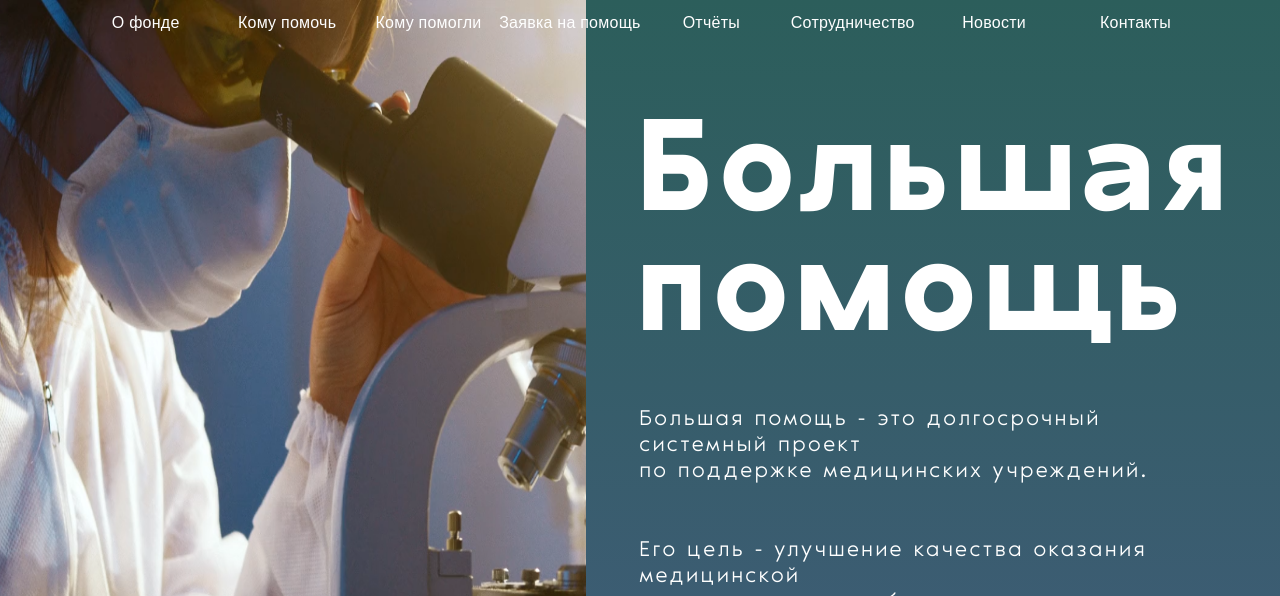
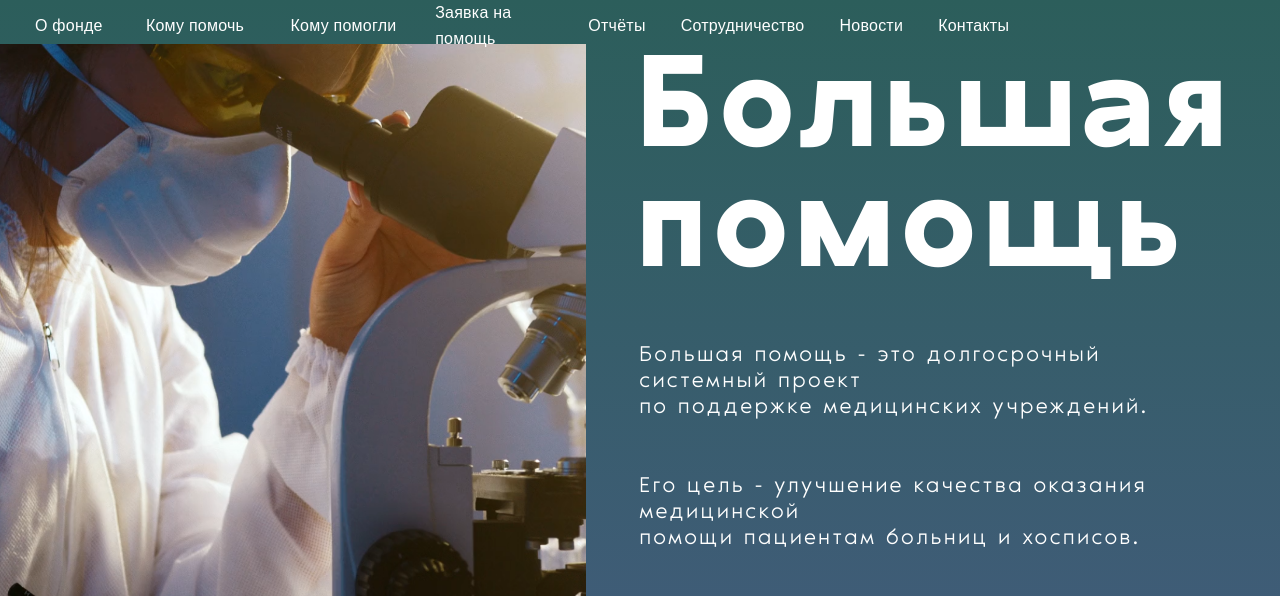
Before and after one commit to tootsieroll/bf_help, a website built with webpack: page src/index.html in a window 1280 px wide. Shown: the top 596 px of the page. Built offline with nearby package versions, Linux system fonts and the light colour scheme; a web font is replaced by a local one.

Commit message:
some fixes

```diff
--- a/src/styles/blocks/_section-main.scss
+++ b/src/styles/blocks/_section-main.scss
@@ -1,5 +1,6 @@
+@import url('https://fonts.googleapis.com/css2?family=Bona+Nova&family=Kdam+Thmor+Pro&family=Open+Sans:wght@300&family=Roboto:wght@100;300&display=swap');
 .nav {
-    display: grid;
+    display: flex;
     position: absolute;
     font-family: 'IBM Plex Sans', sans-serif;
     font-size: 16px;
@@ -9,11 +10,21 @@
     color: #FFFFFF;
 }
 .nav-menu {
-    display: grid;
-    grid-template-columns: repeat(8, 1fr);
-    justify-items: center;
-    margin-top: 10px;
-    margin-left: 75px;
+    display: flex;
+    justify-content: space-between;
+    align-items: center;
+}
+.nav-menu__option {
+    margin: 0 0 0 35px;
+}
+.option-a {
+    flex-basis: 9%;
+}
+.option-b {
+    flex-basis: 13%;
+}
+.option-c {
+    flex-basis: 13%;
 }
 .container {
     display: grid;
@@ -58,7 +69,7 @@
     flex-direction: row;
     flex-wrap: nowrap;
 }
-.container-pic {
+.container-pic__img {
     width: 1670px;
     height: 800px;
 }
--- a/src/templates/main-nav.html
+++ b/src/templates/main-nav.html
@@ -1,12 +1,12 @@
 <nav class="nav">
     <ul class="nav-menu">
-        <il class="nav-menu__option"><a href="#" style="color:#FFFF; text-decoration: none;">О фонде</a></il>
-        <il class="nav-menu__option"><a href="#" style="color:#FFFF; text-decoration: none;">Кому помочь</a></il>
-        <il class="nav-menu__option"><a href="#" style="color:#FFFF; text-decoration: none;">Кому помогли</a></il>
-        <il class="nav-menu__option"><a href="#" style="color:#FFFF; text-decoration: none;">Заявка на помощь</a></il>
-        <il class="nav-menu__option"><a href="#" style="color:#FFFF; text-decoration: none;">Отчёты</a></il>
-        <il class="nav-menu__option"><a href="#" style="color:#FFFF; text-decoration: none;">Сотрудничество</a></il>
-        <il class="nav-menu__option"><a href="#" style="color:#FFFF; text-decoration: none;">Новости</a></il>
-        <il class="nav-menu__option"><a href="#" style="color:#FFFF; text-decoration: none;">Контакты</a></il>
+        <li class="nav-menu__option option-a"><a href="#" style="color:#FFFF; text-decoration: none;">О фонде</a></li>
+        <li class="nav-menu__option option-b"><a href="#" style="color:#FFFF; text-decoration: none;">Кому помочь</a></li>
+        <li class="nav-menu__option option-c"><a href="#" style="color:#FFFF; text-decoration: none;">Кому помогли</a></li>
+        <li class="nav-menu__option"><a href="#" style="color:#FFFF; text-decoration: none;">Заявка на помощь</a></li>
+        <li class="nav-menu__option"><a href="#" style="color:#FFFF; text-decoration: none;">Отчёты</a></li>
+        <li class="nav-menu__option"><a href="#" style="color:#FFFF; text-decoration: none;">Сотрудничество</a></li>
+        <li class="nav-menu__option"><a href="#" style="color:#FFFF; text-decoration: none;">Новости</a></li>
+        <li class="nav-menu__option"><a href="#" style="color:#FFFF; text-decoration: none;">Контакты</a></li>
     </ul>
 </nav>
```
Also changed, not shown: src/images/header-main/arrow.svg (added).
